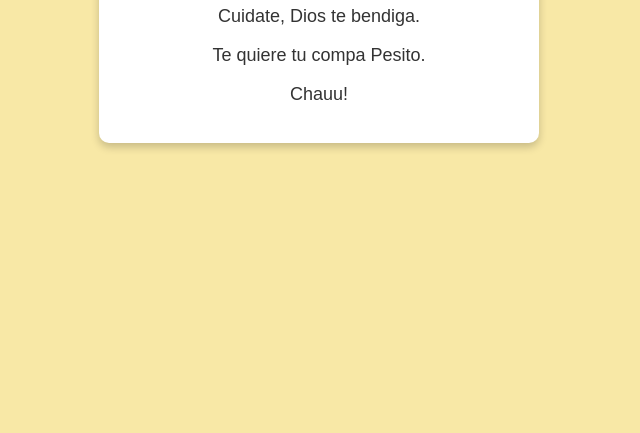
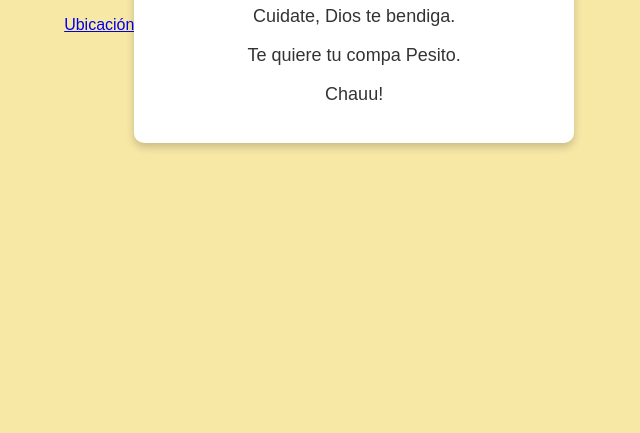
Before and after one commit to CAPM26/ProyectoIngenieriaSoftware, a plain HTML site: page index.html in a window 1280 px wide. Shown: the part 383-816 px from the top of the page, without its empty margins (321-961 px from the left). Drawn offline with Linux system fonts and the light colour scheme.

Commit message:
agregación de un enlace como metodo de prueba

```diff
--- a/index.html
+++ b/index.html
@@ -29,6 +29,9 @@
         }
     </style>
 </head>
+<header>
+    <a href="#">Ubicación</a>
+</header>
 <body>
     <div class="mensaje">
         <h1>Te quiero mucho, rabanito</h1>
```
